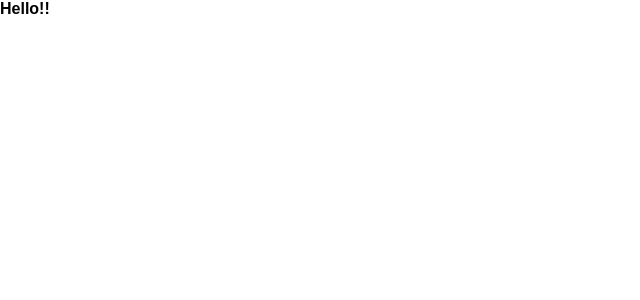
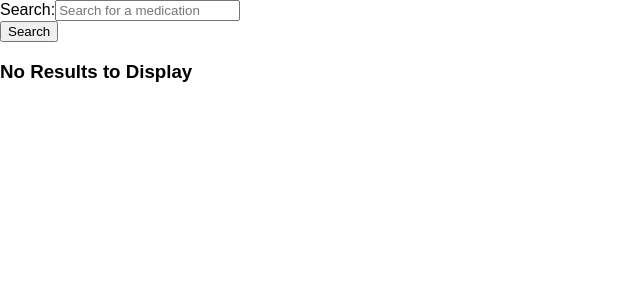
Before and after one commit to Liannaccone/medication-search, a React (Create React App) app: page / in a window 1280 px wide. Shown: the top 300 px of the page, without its empty margins (0-640 px from the left). Built offline with nearby package versions, Linux system fonts and the light colour scheme.

Commit message:
adding components for drugConcept list/listItem, adding api get rqst for drug name search

```diff
--- a/public/index.html
+++ b/public/index.html
@@ -19,7 +19,7 @@
       work correctly both with client-side routing and a non-root public URL.
       Learn how to configure a non-root public URL by running `npm run build`.
     -->
-    <title>React App</title>
+    <title>Medication Search</title>
   </head>
   <body>
     <noscript>
--- a/src/App.js
+++ b/src/App.js
@@ -1,4 +1,4 @@
-import React, { Component } from 'react';
+import React from 'react';
 import MedSearchContainer from './components/MedSearchContainer';
 import './App.css';
 
@@ -12,10 +12,6 @@ import './App.css';
 
 //   }
 
-//   drugSearch(term) {
-//     const baseUrl = 'https://rxnav.nlm.nih.gov/REST/drugs.json?name='
-//     return axios.get(baseUrl + term)
-//   }
 
 //   render() {
 //     return (
--- /dev/null
+++ b/src/components/DrugConcept_List.js
@@ -0,0 +1,23 @@
+import React from 'react';
+import DrugConceptListItem from './DrugConcept_List_Item'
+
+const DrugConceptList = (props) => {
+	console.log(props.drugs)
+	const drugItems = props.drugs.map((drug) => {
+		return(
+			<DrugConceptListItem
+				key={drug.rxcui}
+				drug={drug}
+			/>
+		)
+	});
+
+	return(
+		<ul>
+			{drugItems}
+		</ul>
+	)
+
+}
+
+export default DrugConceptList;
--- /dev/null
+++ b/src/components/DrugConcept_List_Item.js
@@ -0,0 +1,11 @@
+import React from 'react';
+
+const DrugConceptListItem = ({drug}) => {
+	return(
+		<li>
+			{drug.synonym}
+		</li>
+	)
+}
+
+export default DrugConceptListItem;
--- a/src/components/MedSearchContainer.js
+++ b/src/components/MedSearchContainer.js
@@ -1,4 +1,6 @@
 import React, { Component } from "react";
+import Search from './Search';
+import DrugConceptList from './DrugConcept_List'
 import API from "../utils/API";
 
 class MedSearchContainer extends Component {
@@ -6,15 +8,44 @@ class MedSearchContainer extends Component {
     super(props);
 
     this.state = {
-      drugs: [],
+      drugConceptGroup: [],
       search: ''
     };
 
   }
 
+  searchDrugName = query => {
+  	API.search(query)
+  		.then(response => this.setState({ drugConceptGroup: response.data.drugGroup.conceptGroup[1].conceptProperties}))
+  		.catch(err => console.log(err));
+  }
+
+  handleInputChange = event => {
+    const value = event.target.value;
+    const name = event.target.name;
+    this.setState({
+      [name]: value
+    });
+  };
+
+  // on form submit, search the RxNorm API for the value of 'this.state.search'
+  handleFormSubmit = event => {
+    event.preventDefault();
+    this.searchDrugName(this.state.search);
+  };
+
   render() {
   	return (
-  		<div><strong>Hello!!</strong></div>
+  		<div>
+	  		<Search
+	  			value={this.state.search}
+	  			handleInputChange={this.handleInputChange}
+	  			handleFormSubmit={this.handleFormSubmit}
+	  		/>
+  		{this.state.drugConceptGroup.length > 0
+  			? <DrugConceptList drugs={this.state.drugConceptGroup} />
+  			: <h3> No Results to Display </h3>}
+  		</div>
   	);
 
   }
--- /dev/null
+++ b/src/components/Search.js
@@ -0,0 +1,24 @@
+import React from 'react';
+
+const Search = props => (
+	<form>
+	    <div className="form-group">
+	    	<label htmlFor="search">Search:</label>
+	    	<input
+	        onChange={props.handleInputChange}
+	        value={props.value}
+	        name='search'
+	        type="text"
+	        className='search-bar'
+	        placeholder="Search for a medication"
+	        id="search"
+	    	/>
+	    	<br />
+	    	<button onClick={props.handleFormSubmit} className="btn btn-primary">
+	        Search
+	    	</button>
+    	</div>
+	</form>
+);
+
+export default Search;
```
